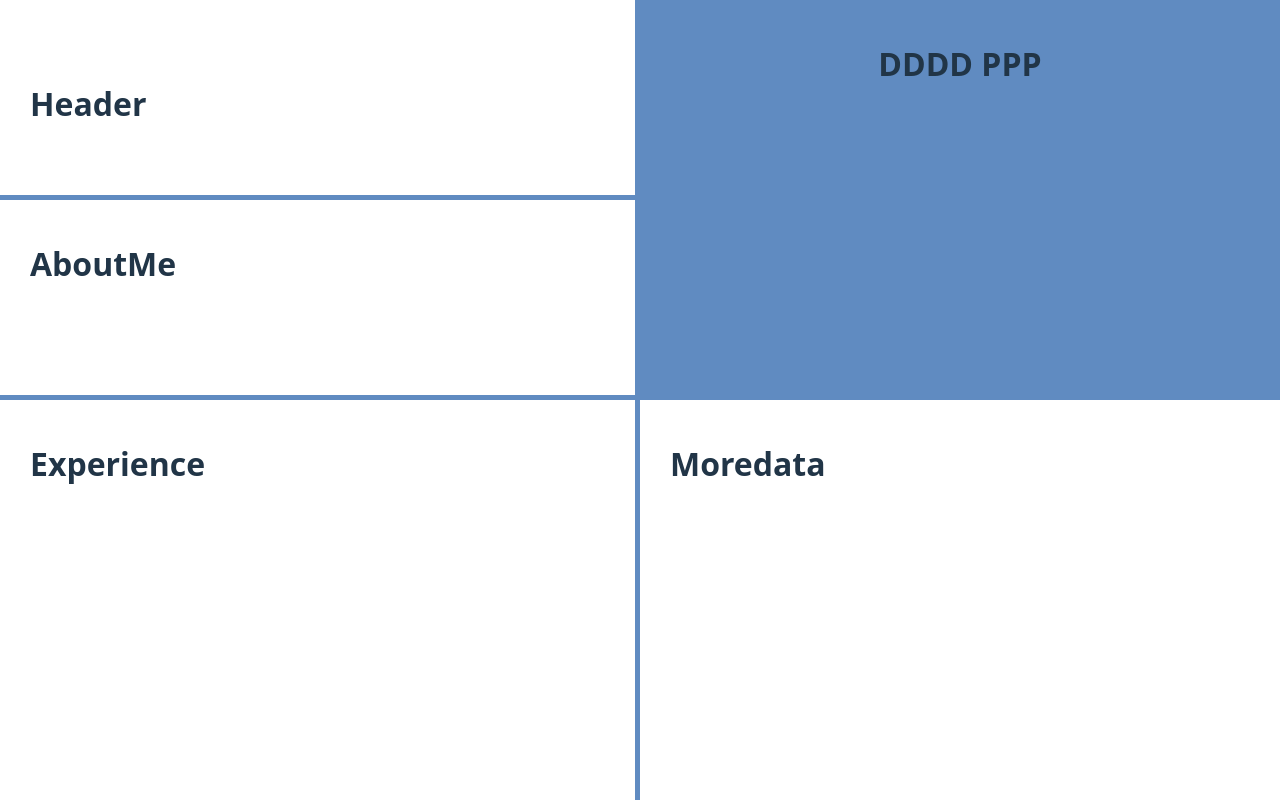
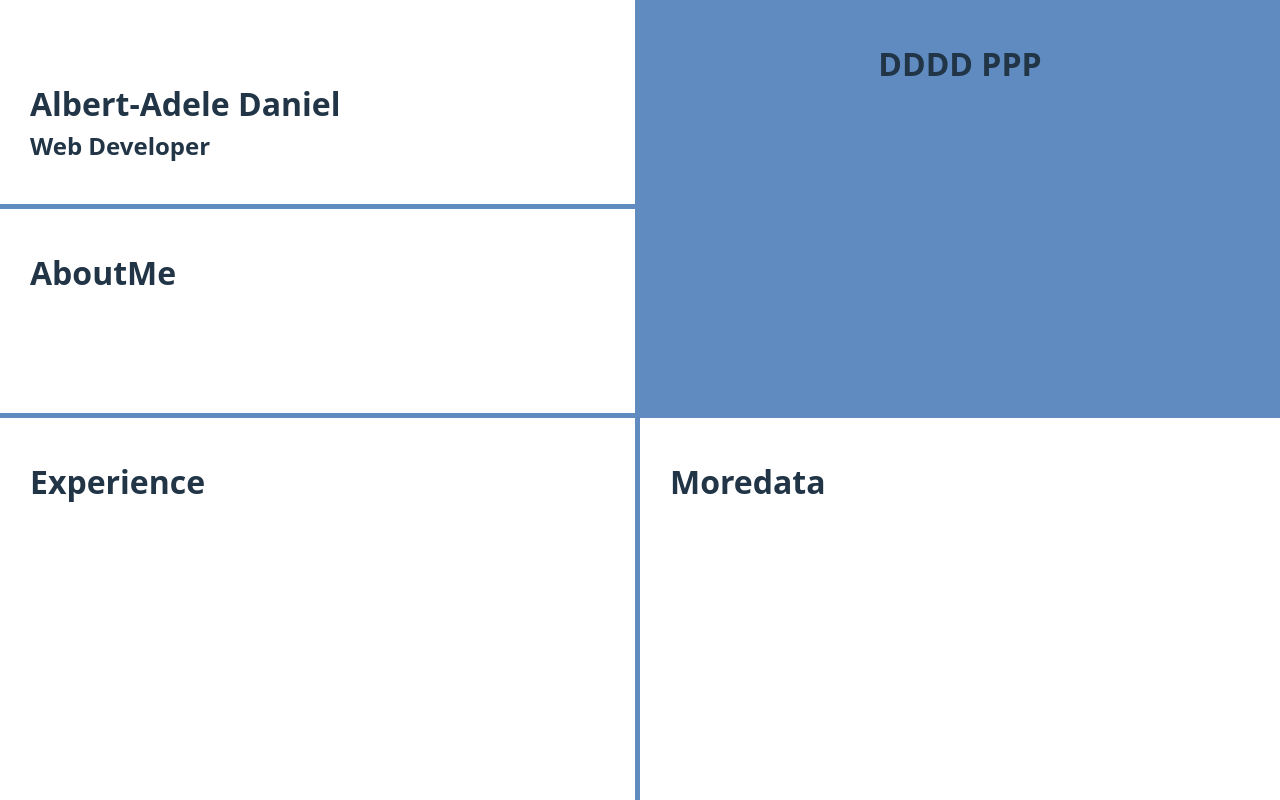
Before and after one commit to Godspeed715/Resume, a React (Vite) app: page / in a window 1280 px wide. Shown: the top 800 px of the page. Built offline with nearby package versions, Linux system fonts and the light colour scheme.

Commit message:
modified Header.jsx
added a job title

```diff
--- a/src/page_areas/Header.jsx
+++ b/src/page_areas/Header.jsx
@@ -1,7 +1,8 @@
 function Header() {
 	return (
 		<div className="Header">
-			<h1>Header</h1>
+			<h1>Albert-Adele Daniel</h1>
+			<h2>Web Developer</h2>
 		</div>
 	);
 }
```
